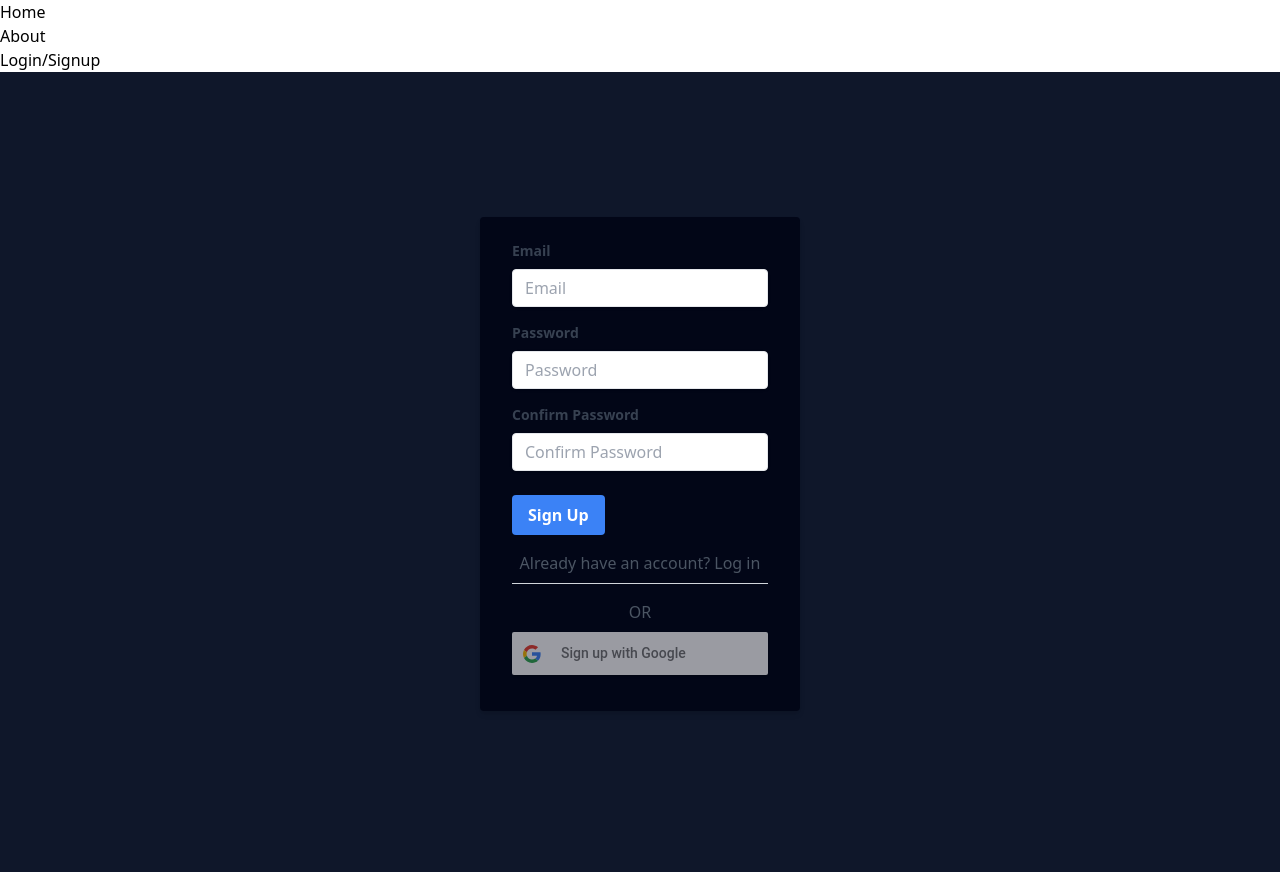
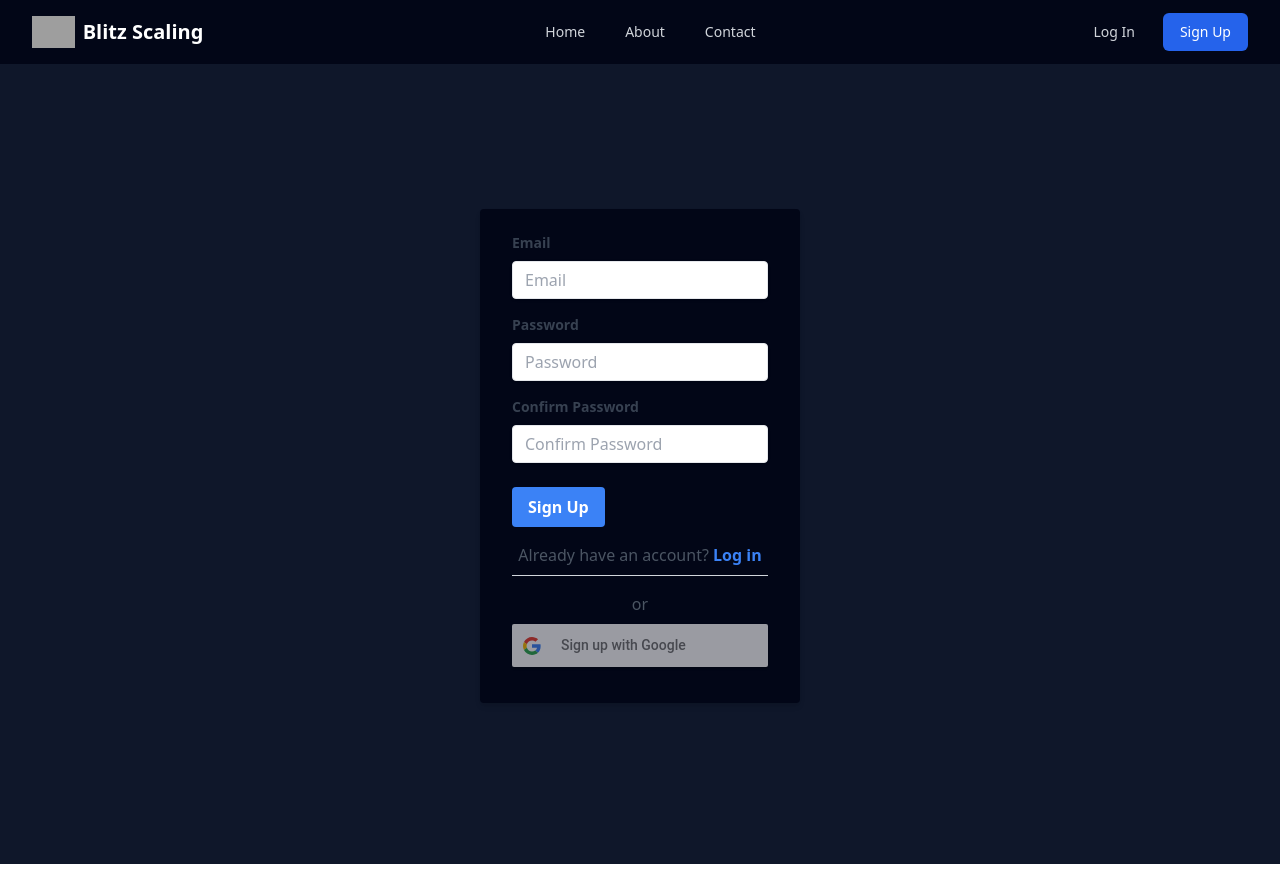
Before and after one commit to BenjaSchindler/PPLosAdmisionEspecial, a React (Create React App) app: page /Signup in a window 1280 px wide. Built offline with nearby package versions, Linux system fonts and the light colour scheme; grey boxes are pictures that could not be loaded.

Commit message:
Navbar creation + login/singup fixes

```diff
--- a/src/App.tsx
+++ b/src/App.tsx
@@ -1,30 +1,17 @@
 import React from 'react';
-import { BrowserRouter as Router, Routes, Route, Link } from 'react-router-dom';
+import { BrowserRouter as Router, Routes, Route } from 'react-router-dom';
 import Home from './pages/Home';
 import About from './pages/About';
 import Login from './pages/Login';
 import Signup from './pages/Signup';
+import Navbar from './components/Navbar';
 
 
 const App: React.FC = () => {
   return (
     <Router>
       <div>
-        <nav>
-          <ul>
-            <li>
-              <Link to="/">Home</Link>
-            </li>
-            <li>
-              <Link to="/about">About</Link>
-            </li>
-            <li>
-              <Link to="/Login">Login/</Link>
-              <Link to="/Signup">Signup</Link>
-            </li>
-          </ul>
-        </nav>
-
+        <Navbar />
         <Routes>
           <Route path="/" element={<Home />} />
           <Route path="/about" element={<About />} />
--- /dev/null
+++ b/src/components/Navbar.tsx
@@ -0,0 +1,168 @@
+import React, { useState } from 'react';
+import { Link, useLocation } from 'react-router-dom';
+
+const Navbar: React.FC = () => {
+  const [isOpen, setIsOpen] = useState(false);
+  const location = useLocation();
+
+  const toggleMenu = () => {
+    setIsOpen(!isOpen);
+  };
+
+  const closeMenu = () => {
+    setIsOpen(false);
+  };
+
+  return (
+    <nav className="bg-slate-950 shadow-md">
+      <div className="max-w-7xl mx-auto px-4 sm:px-6 lg:px-8">
+        <div className="flex justify-between items-center h-16">
+          <div className="flex items-center">
+            <Link to="/" className="flex items-center">
+              <img
+                src="https://i.imgur.com/6qoxKwb.jpeg"
+                alt="Blitz Scaling"
+                className="h-8 w-auto mr-2"
+              />
+              <span className="text-white font-bold text-xl">Blitz Scaling</span>
+            </Link>
+          </div>
+          <div className="hidden md:block">
+            <div className="ml-10 flex items-baseline space-x-4">
+              <Link
+                to="/"
+                className="text-gray-300 hover:text-white px-3 py-2 rounded-md text-sm font-medium"
+              >
+                Home
+              </Link>
+              <Link
+                to="/about"
+                className="text-gray-300 hover:text-white px-3 py-2 rounded-md text-sm font-medium"
+              >
+                About
+              </Link>
+              <Link
+                to="/contact"
+                className="text-gray-300 hover:text-white px-3 py-2 rounded-md text-sm font-medium"
+              >
+                Contact
+              </Link>
+            </div>
+          </div>
+          <div className="hidden md:block">
+            <div className="ml-4 flex items-center md:ml-6">
+              <Link
+                to="/login"
+                className="text-gray-300 hover:text-white px-3 py-2 rounded-md text-sm font-medium"
+              >
+                Log In
+              </Link>
+              <Link
+                to="/signup"
+                className="ml-4 inline-flex items-center justify-center px-4 py-2 border border-transparent text-sm font-medium rounded-md text-white bg-blue-600 hover:bg-blue-700 focus:outline-none focus:ring-2 focus:ring-offset-2 focus:ring-blue-500"
+              >
+                Sign Up
+              </Link>
+            </div>
+          </div>
+          <div className="-mr-2 flex md:hidden">
+            <button
+              onClick={toggleMenu}
+              type="button"
+              className="inline-flex items-center justify-center p-2 rounded-md text-gray-400 hover:text-white hover:bg-gray-700 focus:outline-none focus:bg-gray-700 focus:text-white"
+            >
+              <svg
+                className={`${isOpen ? 'hidden' : 'block'} h-6 w-6`}
+                xmlns="http://www.w3.org/2000/svg"
+                fill="none"
+                viewBox="0 0 24 24"
+                stroke="currentColor"
+                aria-hidden="true"
+              >
+                <path
+                  strokeLinecap="round"
+                  strokeLinejoin="round"
+                  strokeWidth={2}
+                  d="M4 6h16M4 12h16M4 18h16"
+                />
+              </svg>
+              <svg
+                className={`${isOpen ? 'block' : 'hidden'} h-6 w-6`}
+                xmlns="http://www.w3.org/2000/svg"
+                fill="none"
+                viewBox="0 0 24 24"
+                stroke="currentColor"
+                aria-hidden="true"
+              >
+                <path
+                  strokeLinecap="round"
+                  strokeLinejoin="round"
+                  strokeWidth={2}
+                  d="M6 18L18 6M6 6l12 12"
+                />
+              </svg>
+            </button>
+          </div>
+        </div>
+      </div>
+
+      {/* Mobile menu */}
+      <div className={`${isOpen ? 'block' : 'hidden'} md:hidden`}>
+        <div className="px-2 pt-2 pb-3 space-y-1 sm:px-3">
+          <Link
+            to="/"
+            className={`${
+              location.pathname === '/'
+                ? 'text-white bg-gray-900'
+                : 'text-gray-300 hover:text-white'
+            } block px-3 py-2 rounded-md text-base font-medium`}
+            onClick={closeMenu}
+          >
+            Home
+          </Link>
+          <Link
+            to="/about"
+            className={`${
+              location.pathname === '/about'
+                ? 'text-white bg-gray-900'
+                : 'text-gray-300 hover:text-white'
+            } block px-3 py-2 rounded-md text-base font-medium`}
+            onClick={closeMenu}
+          >
+            About
+          </Link>
+          <Link
+            to="/contact"
+            className={`${
+              location.pathname === '/contact'
+                ? 'text-white bg-gray-900'
+                : 'text-gray-300 hover:text-white'
+            } block px-3 py-2 rounded-md text-base font-medium`}
+            onClick={closeMenu}
+          >
+            Contact
+          </Link>
+        </div>
+        <div className="pt-4 pb-3 border-t border-gray-700">
+          <div className="flex items-center px-5">
+            <Link
+              to="/login"
+              className="text-gray-300 hover:text-white block px-3 py-2 rounded-md text-base font-medium"
+              onClick={closeMenu}
+            >
+              Log In
+            </Link>
+            <Link
+              to="/signup"
+              className="ml-4 inline-flex items-center justify-center px-4 py-2 border border-transparent text-sm font-medium rounded-md text-white bg-blue-600 hover:bg-blue-700 focus:outline-none focus:ring-2 focus:ring-offset-2 focus:ring-blue-500"
+              onClick={closeMenu}
+            >
+              Sign Up
+            </Link>
+          </div>
+        </div>
+      </div>
+    </nav>
+  );
+};
+export default Navbar;
--- a/src/pages/Login.tsx
+++ b/src/pages/Login.tsx
@@ -1,5 +1,5 @@
 import React, { useState } from 'react';
-import { useNavigate } from 'react-router-dom';
+import { Link, useNavigate } from 'react-router-dom';
 import { GoogleLogin, GoogleLoginResponse, GoogleLoginResponseOffline } from 'react-google-login';
 
 
@@ -69,7 +69,12 @@
             </button>
             </div>
             <div className="mt-4 text-center">
-                    <p className="text-gray-600 mb-2">Don't have an account? Sign up</p>
+                    <p className="text-gray-600 mb-2">
+                    Don't have an account?{' '}
+                    <Link to="/signup" className="text-blue-500 hover:text-blue-700 font-bold">
+                        Sign up
+                    </Link>
+                    </p>
                     <div className="border-t border-gray-300 pt-4">
                         <p className="text-gray-600 mb-2 pb-1">or</p>
                         <GoogleLogin
--- a/src/pages/Signup.tsx
+++ b/src/pages/Signup.tsx
@@ -1,5 +1,5 @@
 import React, { useState, useEffect } from 'react';
-import { useNavigate } from 'react-router-dom';
+import { Link, useNavigate } from 'react-router-dom';
 import { GoogleLogin, GoogleLoginResponse, GoogleLoginResponseOffline } from 'react-google-login';
 
 const SignUp: React.FC = () => {
@@ -97,9 +97,14 @@
             </button>
           </div>
           <div className="mt-4 text-center">
-            <p className="text-gray-600 mb-2">Already have an account? Log in</p>
+            <p className="text-gray-600 mb-2">
+                    Already have an account?{' '}
+                <Link to="/login" className="text-blue-500 hover:text-blue-700 font-bold">
+                    Log in
+                </Link>
+            </p>
             <div className="border-t border-gray-300 pt-4">
-              <p className="text-gray-600 mb-2">OR</p>
+              <p className="text-gray-600 mb-2">or</p>
               <GoogleLogin
                 clientId="YOUR_ACTUAL_GOOGLE_CLIENT_ID"
                 buttonText="Sign up with Google"
```
Also changed, not shown: src/temporaryfiles/Blitz.png (added).
